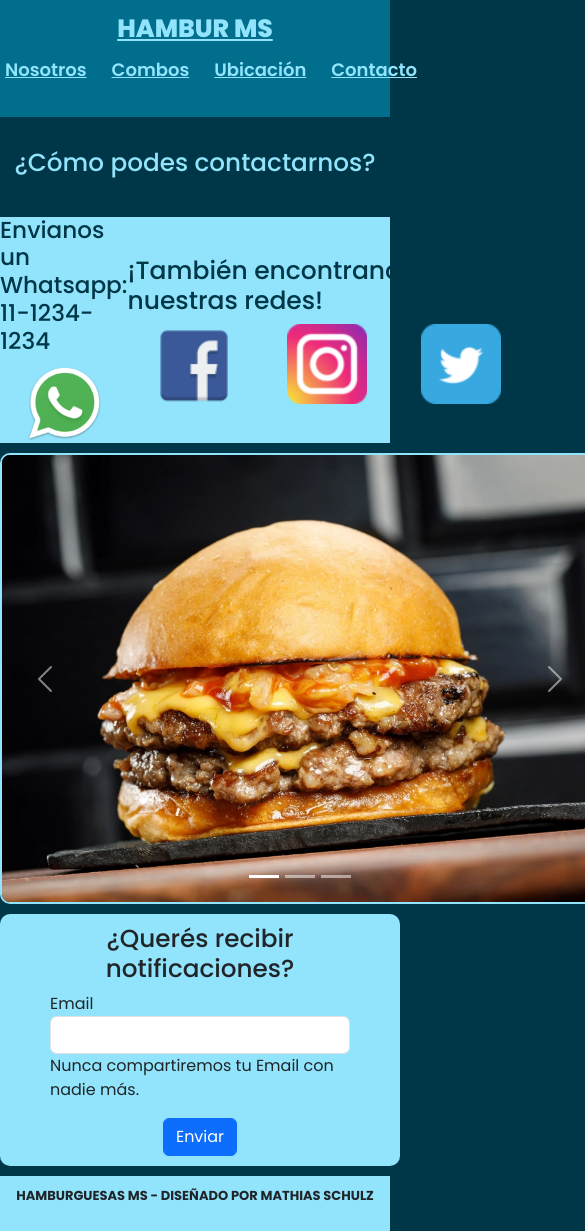
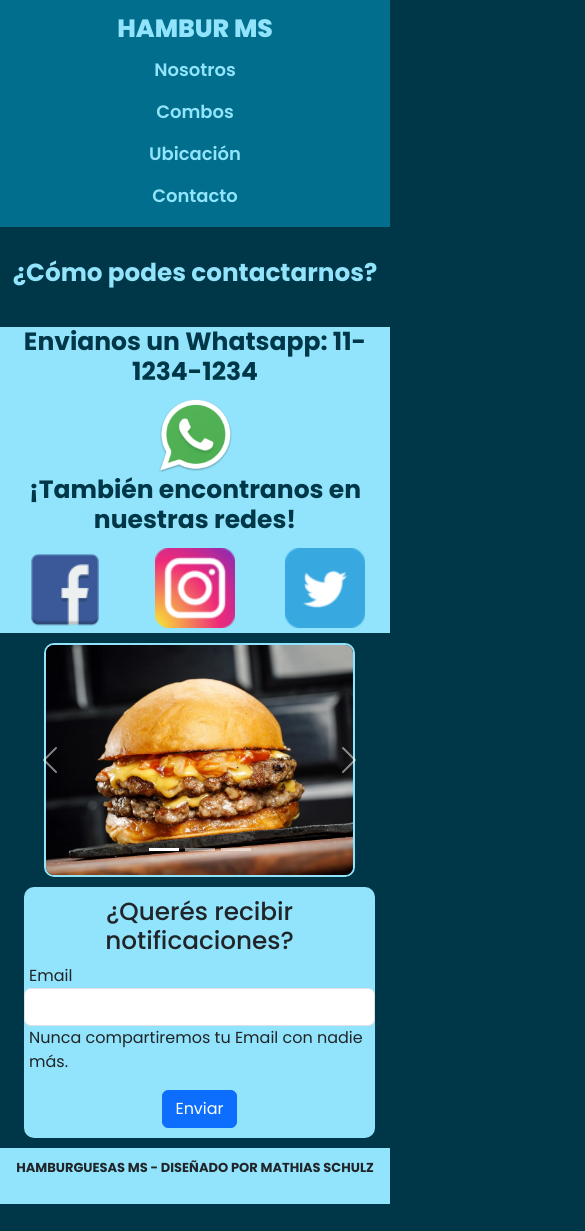
Before and after one commit to Mathischulz/HamburMS, a plain HTML site: page pages/contacto.html in a window 390 px wide. Shown: the whole page, 585 px wide, since content can reach past the window. After the commit the page ends 1204 px from the top, so only its background shows below. Drawn offline with nearby package versions, Linux system fonts and the light colour scheme.

Commit message:
cambios realizados

```diff
--- a/css/estilos.css
+++ b/css/estilos.css
@@ -72,16 +72,19 @@ CSS MAIN (INDEX) */
     background-position: center;
     display: flex;
     justify-content: center;
-    align-items: center
+    align-items: center;
+    padding-inline: 1.5rem;
 }
 
 .imagenprincipal h1 {
     color: #c9f1fd;
     background-color: #00000080;
     font-weight: bold;
+    text-align: center;
     text-transform: uppercase;
     padding-inline: 5px;
     border-radius: 10px;
+
     -webkit-animation: scale-in-hor-center 1s cubic-bezier(0.250, 0.460, 0.450, 0.940) both;
 	        animation: scale-in-hor-center 1s cubic-bezier(0.250, 0.460, 0.450, 0.940) both;
 }
@@ -131,6 +134,7 @@ CSS MAIN (INDEX) */
     text-transform: uppercase;
     text-align: center;
     transition: 0.5s;
+    padding-inline: 1.5rem;
 }
 
 .section1 a:hover {
@@ -156,6 +160,7 @@ CSS MAIN (INDEX) */
     justify-content: center;
     align-items: center;
     padding-block: 15px;
+    padding-inline: 1.5rem;
     text-align: center;
 }
 
@@ -164,6 +169,7 @@ CSS MAIN (INDEX) */
     justify-content: center;
     align-items: center;
     flex-direction: column;
+
 }
 
 .col-1 {
@@ -181,7 +187,7 @@ CSS MAIN (INDEX) */
 .col-2 {
     border-radius: 10px;
     border: 3px solid #c9f1fd;
-    width: 500px;
+    width:  400px;
 }
 
 
@@ -225,12 +231,13 @@ CSS MAIN (INDEX) */
 }
 
 .txt-nos {
-    width: 700px;
-    font-size: 40px;
+    width: 50%;
+    font-size: 30px;
     text-align: center;
     color: #91e4fb;
     background-color: #00000080;
     border-radius: 10px;
+    margin-inline: 1.5rem;
 }
 
 
@@ -255,9 +262,8 @@ CSS MAIN (INDEX) */
 }
 
 .nuestroscombos {
-    width: 1000px;
     background-color: #003748;
-    border: 1px solid black;
+    width: 70%;
     border-radius: 15px;
     display: flex;
     align-items: center;
@@ -266,7 +272,6 @@ CSS MAIN (INDEX) */
 
 .cont-tit-txt-botn {
     width: 100%;
-    height: 200px;
     display: flex;
     justify-content: space-between;
     align-items: center;
@@ -290,10 +295,11 @@ CSS MAIN (INDEX) */
 
 .texto-combos {
     color: #c9f1fd;
+    padding-inline: 10px;
     font-size: 20px;
-    width: 650px;
     text-align: justify;
     text-transform: uppercase;
+    text-align: center;
 }
 
 .boton-combos {
@@ -321,6 +327,7 @@ CSS MAIN (INDEX) */
     display: flex;
     justify-content: center;
     align-items: center;
+    text-align: center;
     flex-direction: column;
     color: #91e4fb;
     font-size: 25px;
@@ -340,10 +347,12 @@ CSS MAIN (INDEX) */
     display: flex;
     justify-content: space-around;
     flex-direction: column;
-    width: 700px;
+    width: 500px;
+    margin-inline: 10px;
 }
 
 .cont-ubi {
+    width: 100%;
     text-align: center;
     color: #91e4fb;
     background-color: #00000080;
@@ -360,6 +369,16 @@ CSS MAIN (INDEX) */
 
 
 /*CSS CONTACTOS.HTML*/
+
+.logo-contactos {
+    text-decoration: none;
+    display: flex;
+    justify-content: center;
+    align-items: center;
+}
+.nav-contactos a {
+    text-decoration: none;
+}
 
 .main-contactos {
     height: 100px;
@@ -386,11 +405,6 @@ CSS MAIN (INDEX) */
     flex-direction: column;
 }
 
-.contacto, .contacto2 h3 {
-    font-size: 25px;
-    color: #003748;
-}
-
 .contacto2 {
     display: flex;
     align-items: center;
@@ -398,19 +412,27 @@ CSS MAIN (INDEX) */
     flex-direction: column;
 }
 
+.contacto h3, .contacto2 h3 {
+    font-size: 25px;
+    color: #003748;
+    text-align: center;
+    padding-inline: 5px;
+}
+
+
 .icon {
     width: 80px;
 }
 
 .redes {
-    width: 400px;
+    width: 100%;
     display: flex;
     justify-content: space-around;
 }
 
-
 .carousel {
-    width: 600px;
+    width: 500px;
+    padding-inline: 20px;
     margin: auto;
     background-size: cover;
     margin-bottom: 10px;
@@ -421,11 +443,15 @@ CSS MAIN (INDEX) */
     border: 2px solid #91e4fb;
 }
 
+.contenedor-form {
+    display: flex;
+    justify-content: center;
+    padding-inline: 1.5rem;
+}
 
 .cont-form {
     width: 400px;
     padding-block: 10px;
-    margin: auto;
     display: flex;
     align-items: center;
     flex-direction: column;
@@ -435,7 +461,9 @@ CSS MAIN (INDEX) */
 }
 
 .mb-3 {
-    width: 300px;
+    width: 100%;
+    padding-inline: 10px;
+
 }
 
 .mb-3 h2 {
@@ -472,6 +500,10 @@ footer {
         display: flex;
         justify-content: center;
         align-items: center;
+        flex-direction: column;
+    }
+
+    .menu {
         flex-direction: column;
     }
 
@@ -522,13 +554,30 @@ footer {
         width: 200px;
     }
 
+
+    /*MEDIA CONTACTOS CAROUSEL*/
+
+    .carousel {
+        width: 100%;
+    }
+
+
 }
 
 /*MEDIAQUERIES COMBOS.HTML*/
 @media screen and (max-width: 680px) {
     .nuestroscombos {
-        width: 500px;
+        flex-direction: column;
+    }
+}
+
+/*MEDIA CONTACTOS*/
+@media screen and (max-width: 900px) {
+    .contenedor-cont {
+        flex-direction: column;
     }
 
-
+    .ubi1 {
+        width: 300px;
+    }
 }
--- a/index.html
+++ b/index.html
@@ -4,7 +4,7 @@
     <meta charset="UTF-8">
     <meta http-equiv="X-UA-Compatible" content="IE=edge">
     <meta name="viewport" content="width=device-width, initial-scale=1.0">
-    <title>HamburMS - Inicio</title> <link rel="stylesheet" href="./css/estilos.css">
+    <title>HamburMS - Inicio</title> <link rel="stylesheet" href="./scss/style.css">
     <meta name="keywords" content="hamburguesas, ballester, MS">
     <meta name="description" content="Las mejores hamburguesas de la zona.">
 </head>
--- a/pages/contacto.html
+++ b/pages/contacto.html
@@ -6,29 +6,29 @@
     <meta name="viewport" content="width=device-width, initial-scale=1.0">
     <title>HamburMS - Contacto</title>
     <link href="https://cdn.jsdelivr.net/npm/bootstrap@5.3.0-alpha3/dist/css/bootstrap.min.css" rel="stylesheet" integrity="sha384-KK94CHFLLe+nY2dmCWGMq91rCGa5gtU4mk92HdvYe+M/SXH301p5ILy+dN9+nJOZ" crossorigin="anonymous">
-    <link rel="stylesheet" href="../css/estilos.css">
+    <link rel="stylesheet" href="../scss/style.css">
     <meta name="keywords" content="hamburguesas, ballester, MS">
     <meta name="description" content="¿Cómo podes contactarnos?">
 </head>
 <body>
 
     <header>
-        <div class="container">
+        <div class="container container-cont">
 
-            <a href="../index.html" class="logo">HAMBUR MS</a>
+            <a href="../index.html" class="logo logo-contactos">HAMBUR MS</a>
 
             <nav class="navbar">
-                <ul class="menu">
-                    <li>
-                        <a href="../pages/nosotros.html">Nosotros</a>
+                <ul class="menu nav-contactos">
+                    <li class="nav-contactos">
+                        <a class="a-cont" href="../pages/nosotros.html">Nosotros</a>
                     </li>
-                    <li>
+                    <li class="nav-contactos">
                         <a href="../pages/menu.html">Combos</a>
                     </li>
-                    <li>
+                    <li class="nav-contactos">
                         <a href="../pages/ubicacion.html">Ubicación</a>
                     </li>
-                    <li>
+                    <li class="nav-contactos">
                         <a href="../pages/contacto.html">Contacto</a>
                     </li>
                 </ul>
@@ -60,9 +60,12 @@
     <section>
       <div id="carouselExampleIndicators" class="carousel slide">
         <div class="carousel-indicators">
-              <button type="button" data-bs-target="#carouselExampleIndicators" data-bs-slide-to="0" class="active" aria-current="true" aria-label="Slide 1"></button>
-              <button type="button" data-bs-target="#carouselExampleIndicators" data-bs-slide-to="1" aria-label="Slide 2"></button>
-              <button type="button" data-bs-target="#carouselExampleIndicators" data-bs-slide-to="2" aria-label="Slide 3"></button>
+          <button type="button" data-bs-target="#carouselExampleIndicators" data-bs-slide-to="0" class="active"
+            aria-current="true" aria-label="Slide 1"></button>
+          <button type="button" data-bs-target="#carouselExampleIndicators" data-bs-slide-to="1"
+            aria-label="Slide 2"></button>
+          <button type="button" data-bs-target="#carouselExampleIndicators" data-bs-slide-to="2"
+            aria-label="Slide 3"></button>
         </div>
         <div class="carousel-inner">
           <div class="carousel-item active">
@@ -75,11 +78,13 @@
             <img src="../img/img1.png" class="d-block w-100" alt="hamb">
           </div>
         </div>
-            <button class="carousel-control-prev" type="button" data-bs-target="#carouselExampleIndicators" data-bs-slide="prev">
+        <button class="carousel-control-prev" type="button" data-bs-target="#carouselExampleIndicators"
+          data-bs-slide="prev">
           <span class="carousel-control-prev-icon" aria-hidden="true"></span>
           <span class="visually-hidden">Previous</span>
         </button>
-            <button class="carousel-control-next" type="button" data-bs-target="#carouselExampleIndicators" data-bs-slide="next">
+        <button class="carousel-control-next" type="button" data-bs-target="#carouselExampleIndicators"
+          data-bs-slide="next">
           <span class="carousel-control-next-icon" aria-hidden="true"></span>
           <span class="visually-hidden">Next</span>
         </button>
@@ -87,16 +92,17 @@
     </section>
 
 
-
+    <div class="contenedor-form">
       <form class="cont-form">
           <div class="mb-3">
             <h2>¿Querés recibir notificaciones?</h2>
-          <label for="exampleInputEmail1" class="mail-contra">Email</label>
+            <label for="exampleInputEmail1" class="mail">Email</label>
             <input type="email" class="form-control" id="exampleInputEmail1" aria-describedby="emailHelp">
-          <div id="emailHelp" class="txt-mail">Nunca compartiremos tu Email con nadie más.</div>
+            <div id="emailHelp" class="txt-mail">Nunca compartiremos tu   Email con nadie más. </div>
           </div>
           <button type="submit" class="btn btn-primary">Enviar</button>
       </form>
+    </div>
 
       <footer class="footer-contacto">
         <p>HAMBURGUESAS MS - DISEÑADO POR MATHIAS SCHULZ</p>
--- a/scss/partials/_contactos.scss
+++ b/scss/partials/_contactos.scss
@@ -1,3 +1,25 @@
+.container-cont {
+    padding: 0;
+
+    .logo-contactos {
+        text-decoration: none;
+        display: flex;
+        justify-content: center;
+        align-items: center;
+    }
+}
+
+.nav-contactos {
+    margin: 0;
+    padding: 0;
+    display: flex;
+    justify-content: space-around;
+}
+
+.nav-contactos a {
+    text-decoration: none;
+}
+
 .main-contactos {
     height: 100px;
     display: flex;
@@ -5,6 +27,10 @@
     align-items: center;
     text-align: center;
     color: $colorSecundario;
+
+    h2 {
+        font-weight: bold;
+    }
 }
 
 .contenedor-cont {
@@ -28,17 +54,22 @@
         align-content: center;
         flex-direction: column;
 
+
         .redes {
-            width: 400px;
+            width: 100%;
             display: flex;
             justify-content: space-around;
+            margin-block: 5px;
         }
     }
 }
 
-.contacto, .contacto2 h3 {
+.contacto h3, .contacto2 h3 {
     font-size: 25px;
     color: #003748;
+    text-align: center;
+    padding-inline: 5px;
+    font-weight: bold;
 }
 
 .icon {
@@ -46,7 +77,8 @@
 }
 
 .carousel {
-    width: 600px;
+    width: 500px;
+    padding-inline: 20px;
     margin: auto;
     background-size: cover;
     margin-bottom: 10px;
@@ -58,23 +90,31 @@
 }
 
 
+.contenedor-form {
+    display: flex;
+    justify-content: center;
+
     .cont-form {
         width: 400px;
         padding-block: 10px;
-    margin: auto;
         display: flex;
         align-items: center;
         flex-direction: column;
         background-color: $colorSecundario;
         border-radius: 10px;
 
-    .mb-3 {
-        width:300px;
-
-        h2 {
+        .mb-3 h2 {
+            width:100%;
+            padding-inline: 10px;
             display: flex;
+            align-items: center;
             text-align: center;
         }
+
+        .mail, .txt-mail {
+            padding-inline: 5px;
         }
 
     }
+
+}
--- a/scss/partials/_header.scss
+++ b/scss/partials/_header.scss
@@ -11,9 +11,6 @@ header {
             color: $colorSecundario;
             font-weight: 800;
             text-transform: uppercase;
-            display: flex;
-            justify-content: center;
-            align-items: center;
             transition: 0.5s;
 
             &:hover {
@@ -31,20 +28,8 @@ header {
                 align-items: center;
                 gap: 15px;
 
-                ul {
-                    li {
-                        a {
-                            color: $colorSecundario;
-                            font-size: 18px;
-                            font-weight: 600;
-                            text-align: center;
 
-                            &:hover {
-                                color: #003748;
-                            }
-                        }
-                    }
-                }
+
             }
         }
     }
@@ -55,5 +40,13 @@ header {
 
     .menu-item#{$i} a {
         width: 100px;
+        color: $colorSecundario;
+        font-size: 18px;
+        font-weight: 600;
+        text-align: center;
+
+        &:hover {
+            color: #003748;
+        }
     }
 }
--- a/scss/partials/_mediaq.scss
+++ b/scss/partials/_mediaq.scss
@@ -6,10 +6,14 @@
         align-items: center;
         flex-direction: column;
 
-        ul {
-            li {
-                a {
-                    padding-inline: 5px;
+        .menu {
+            flex-direction: column;
+
+            ul {
+                li {
+                    a {
+                        padding-inline: 5px;
+                    }
                 }
             }
         }
@@ -38,14 +42,6 @@
         width: 400px;
     }
 
-
-    /*MEDIA NOSOTROS.HTML*/
-
-    .txt-nos {
-        width: 400px;
-        font-size: 25px;
-    }
-
     /*MEDIA UBICACION.HTML*/
 
     .main-ubi {
@@ -53,9 +49,6 @@
         h2 {
             font-size: 30px;
         }
-    }
-
-    .main-ubi {
 
         h3 {
             font-size: 25px;
@@ -66,13 +59,31 @@
         width: 200px;
     }
 
+    /*MEDIA CONTACTOS*/
+
+
+    .carousel, .contenedor-form {
+        width: 90%;
+        margin-inline: 1.5rem;
+    }
 }
 
 /*MEDIAQUERIES COMBOS.HTML*/
 @media screen and (max-width: 680px) {
     .nuestroscombos {
-        width: 500px;
+        flex-direction: column;
     }
 
 
 }
+
+/*MEDIA CONTACTOS*/
+@media screen and (max-width: 900px) {
+    .contenedor-cont {
+        flex-direction: column;
+    }
+
+    .ubi1 {
+        width: 300px;
+    }
+}
--- a/scss/partials/_nosotros.scss
+++ b/scss/partials/_nosotros.scss
@@ -1,3 +1,15 @@
+.navbar a {
+    width: 100px;
+    color: $colorSecundario;
+    font-size: 18px;
+    font-weight: 600;
+    text-align: center;
+
+    &:hover {
+        color: #003748;
+    }
+}
+
 .grid-nos {
     width: 100%;
     display: grid;
@@ -13,12 +25,13 @@
         background-position: center center;
 
         .txt-nos {
-            width: 700px;
-            font-size: 40px;
+            font-size: 30px;
             text-align: center;
             color: $colorSecundario;
             background-color: #00000080;
             border-radius: 10px;
+            margin-inline: 1.5rem;
+            padding-inline: 10px;
         }
     }
 
--- a/scss/partials/_ubicacion.scss
+++ b/scss/partials/_ubicacion.scss
@@ -2,6 +2,7 @@
     display: flex;
     justify-content: center;
     align-items: center;
+    text-align: center;
     flex-direction: column;
     color: $colorSecundario;
     font-size: 25px;
@@ -20,9 +21,11 @@
         display: flex;
         justify-content: space-around;
         flex-direction: column;
-        width: 700px;
+        width: 500px;
+        margin-inline: 10px;
 
         .cont-ubi {
+            width: 100%;
             text-align: center;
             color: $colorSecundario;
             background-color: #00000080;
```
Also changed, not shown: pages/menu.html (+1 -1 lines), pages/nosotros.html (+1 -1 lines), pages/ubicacion.html (+1 -1 lines), scss/partials/_index.scss (+16 -3 lines), scss/partials/_menu.scss (+5 -6 lines), scss/style.css, 1 other file. Lines whose indentation alone changed are shown as unchanged.
